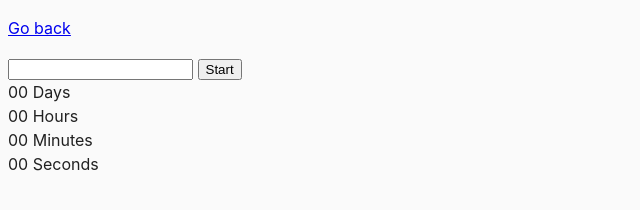
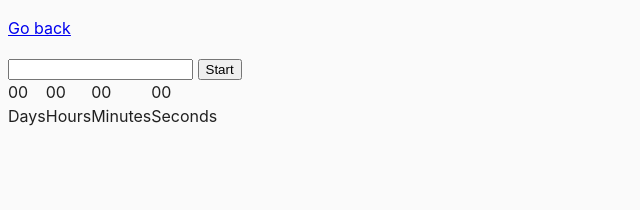
Before and after one commit to VeronikaTan/goit-js-hw-09, a website built with Parcel: page src/02-timer.html in a window 1280 px wide. Shown: the whole page, without its empty margins (0-640 px from the left). Built offline with nearby package versions, Linux system fonts and the light colour scheme.

Commit message:
just started

```diff
--- a/src/css/common.css
+++ b/src/css/common.css
@@ -3,8 +3,8 @@
 }
 
 body {
-  font-family: -apple-system, BlinkMacSystemFont, 'Segoe UI', Roboto,
-    Oxygen-Sans, Ubuntu, Cantarell, 'Helvetica Neue', sans-serif;
+  font-family: -apple-system, BlinkMacSystemFont, 'Segoe UI', Roboto, Oxygen-Sans, Ubuntu, Cantarell,
+    'Helvetica Neue', sans-serif;
   -webkit-font-smoothing: antialiased;
   -moz-osx-font-smoothing: grayscale;
   background-color: #fafafa;
@@ -16,3 +16,11 @@ img {
   display: block;
   max-width: 100%;
 }
+.timer {
+  display: flex;
+}
+.field {
+  display: flex;
+  flex-direction: column;
+  justify-content: space-between;
+}
```
